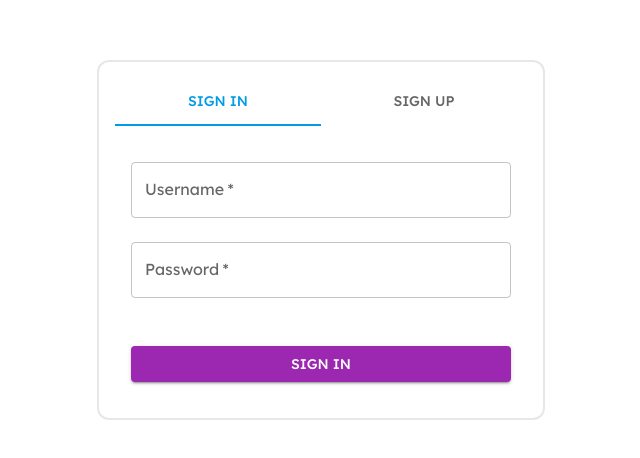
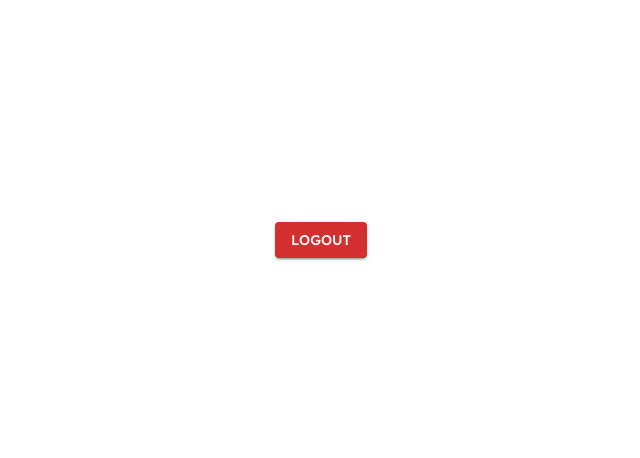
Before and after one commit to ng-yvonne/liteline-app, a React (Create React App) app in the folder client/: page / in a window 1280 px wide. Shown: the part 160-618 px from the top of the page, without its empty margins (319-959 px from the left). Built offline with nearby package versions, Linux system fonts and the light colour scheme; sample sign-in values are in the browser's storage.

Commit message:
Added protected route to ensure views for authenticated & unauthenticated users

```diff
--- a/client/src/App.js
+++ b/client/src/App.js
@@ -1,19 +1,24 @@
 import { Routes, Route } from "react-router-dom";
-
 import LandingPage from "./pages/LandingPage";
 import ChatPage from "./pages/ChatPage";
-// import axios from "axios";
+import ProtectedRoute from "./components/authenticator/ProtectedRoute";
+import Toast from "./components/toast/Toast";
 
 const App = () => {
-  // axios.defaults.baseURL = "http://localhost:5000/api";
-  // axios.defaults.withCredentials = true;
-
   return (
     <div className="relative min-h-screen">
       <Routes>
         <Route path="/" element={<LandingPage />}></Route>
-        <Route path="/chatroom/*" element={<ChatPage />}></Route>
+        <Route
+          path="/chatroom/*"
+          element={
+            <ProtectedRoute>
+              <ChatPage />
+            </ProtectedRoute>
+          }
+        ></Route>
       </Routes>
+      <Toast />
     </div>
   );
 };
--- /dev/null
+++ b/client/src/components/authenticator/ProtectedRoute.jsx
@@ -0,0 +1,13 @@
+import { Navigate } from "react-router-dom";
+import { useSelector } from "react-redux";
+
+const ProtectedRoute = ({ children }) => {
+  const { userInfo } = useSelector((state) => state.user);
+  if (!userInfo) {
+    // user is not authenticated
+    return <Navigate to="/" />;
+  }
+  return children;
+};
+
+export default ProtectedRoute;
--- a/client/src/pages/LandingPage.jsx
+++ b/client/src/pages/LandingPage.jsx
@@ -1,9 +1,12 @@
+import { useSelector } from "react-redux";
 import Authenticator from "../components/authenticator/Authenticator";
+import SignOut from "../components/authenticator/Signout";
 
 const LandingPage = () => {
+  const { userInfo } = useSelector((state) => state.user);
   return (
     <div className="container-center justify-center">
-      <Authenticator />
+      {userInfo ? <SignOut /> : <Authenticator />}
     </div>
   );
 };
--- a/client/src/store/room/roomSlice.js
+++ b/client/src/store/room/roomSlice.js
@@ -1,5 +1,6 @@
 import { createSlice } from "@reduxjs/toolkit";
 
+// roomInfo: id, name, owner, members
 const initialState = {
   roomInfo: null,
 };
--- a/client/src/store/user/userSlice.js
+++ b/client/src/store/user/userSlice.js
@@ -1,5 +1,6 @@
 import { createSlice } from "@reduxjs/toolkit";
 
+// userInfo: uid, username, rooms
 const initialState = {
   userInfo: localStorage.getItem("userInfo")
     ? JSON.parse(localStorage.getItem("userInfo"))
```
